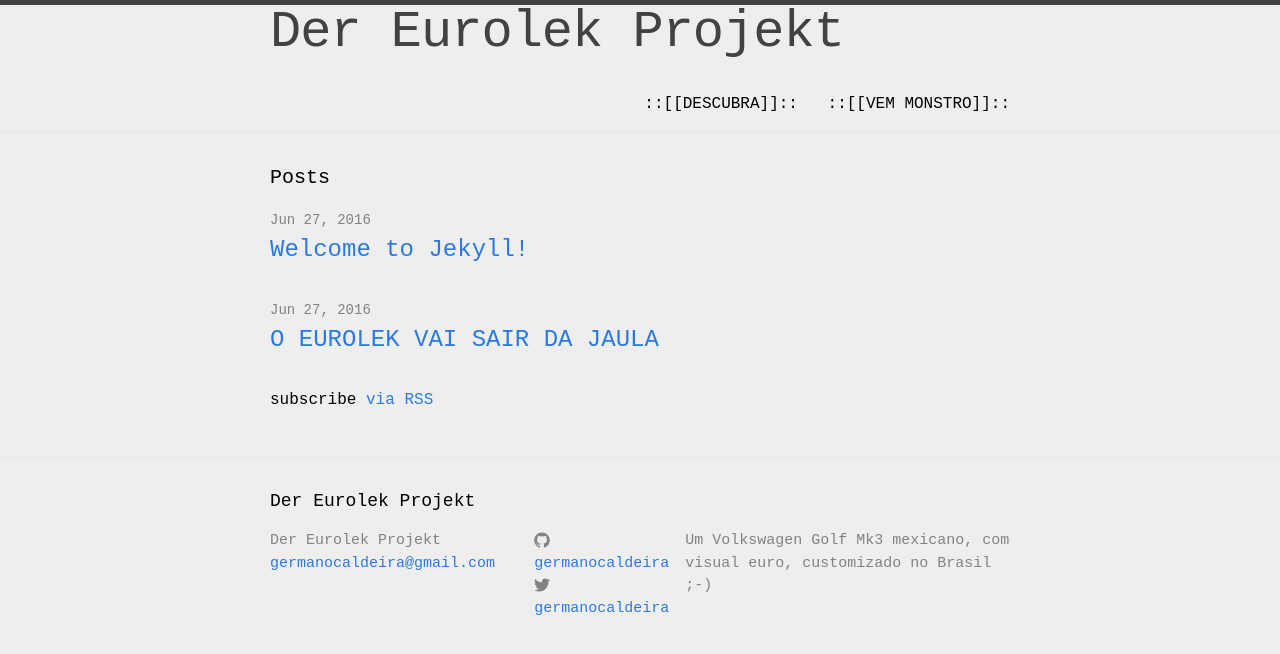
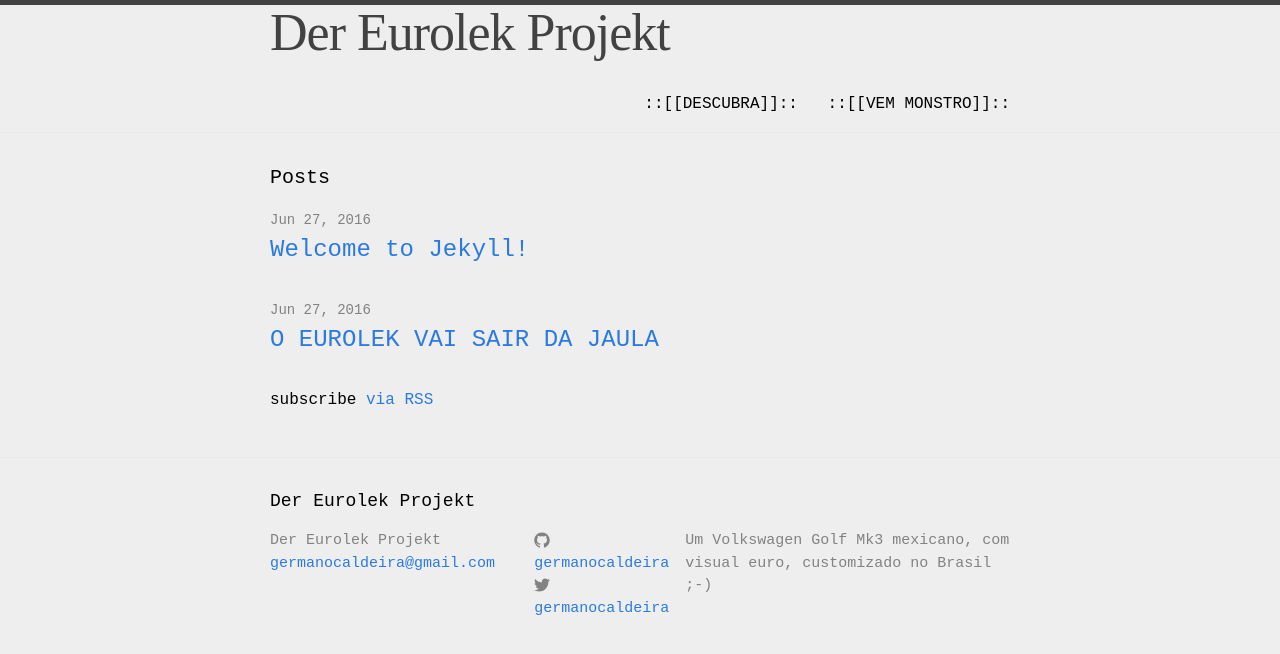
Before and after one commit to germanocaldeira/eurolek, a Jekyll site: the page built from index.html, in a window 1280 px wide. Shown: the top 654 px of the page. Built offline with Jekyll 4.4.1, drawn with Linux system fonts in a browser that asks for light colours; some web fonts are replaced.

Commit message:
update 10
Font change

```diff
--- a/_sass/_layout.scss
+++ b/_sass/_layout.scss
@@ -1,6 +1,11 @@
 /**
  * Site header
  */
+
+ @font-face {
+    font-family: vwt2;
+    src: url(vwt2.ttf);
+}
 
 .site-header {
     border-top: 5px solid $grey-color-dark;
@@ -14,6 +19,7 @@
 .site-title {
 
     font-size: 26px;
+	font-family: vwt2;
     font-weight: 300;
     line-height: 56px;
     letter-spacing: -1px;
```
